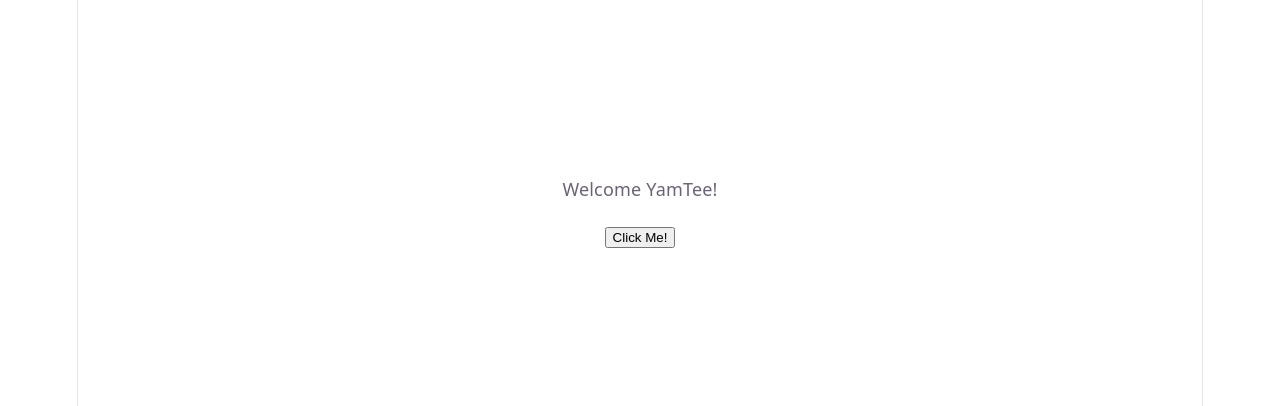
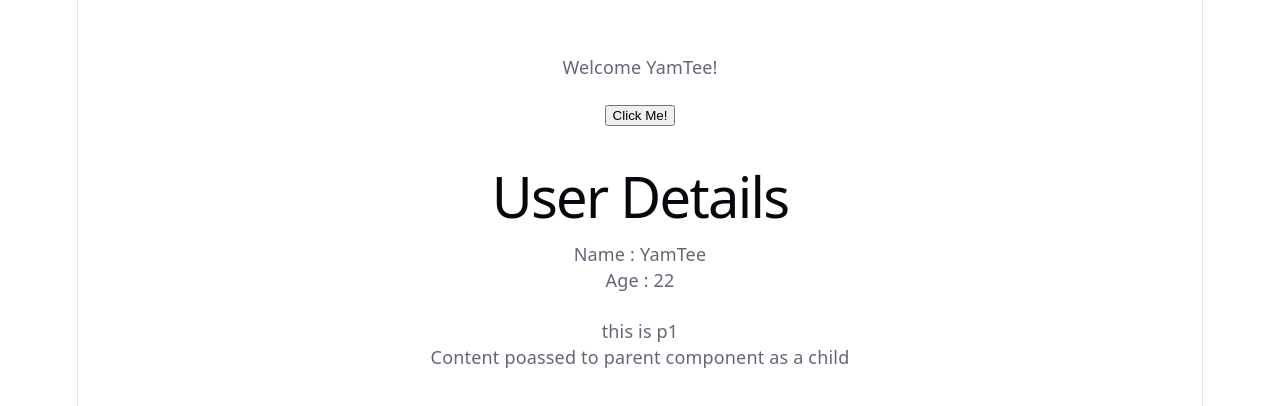
Before and after one commit to YamTee/react_19_tutorials, a React (Vite) app: page / in a window 1280 px wide. Shown: the part 188-594 px from the top of the page. Built offline with nearby package versions, Linux system fonts and the light colour scheme.

Commit message:
until props

```diff
--- a/src/App.jsx
+++ b/src/App.jsx
@@ -1,24 +1,26 @@
-import './App.css'
+import "./App.css";
 import { Welcome } from "./Welcome";
 import Button from "./Button";
-
+import { UserDetails } from "./UserDetails";
+import { ParentComponent } from "./ParentComponent.jsx";
 
 function App() {
-
   return (
     <>
       <section id="center">
-
         <Welcome />
 
         <Button />
 
+        <UserDetails name="YamTee" age={22} />
 
+        <ParentComponent>
+          <p>this is p1</p>
+          <p>Content poassed to parent component as a child</p>
+        </ParentComponent>
       </section>
-
-
     </>
-  )
+  );
 }
 
-export default App
+export default App;
--- a/src/Button.jsx
+++ b/src/Button.jsx
@@ -1,7 +1,7 @@
-import './App.css'
+import "./App.css";
 
-function Button(){
-    return <button className="button">Click Me!</button>
+function Button() {
+  return <button className="button">Click Me!</button>;
 }
 
 export default Button;
--- /dev/null
+++ b/src/ParentComponent.jsx
@@ -0,0 +1,3 @@
+export const ParentComponent = ({ children }) => {
+  return <div>{children}</div>;
+};
--- /dev/null
+++ b/src/UserCard.jsx
@@ -0,0 +1,8 @@
+export const UserCard = ({ name, age }) => {
+  return (
+    <div>
+      <p>Name : {name}</p>
+      <p>Age : {age}</p>
+    </div>
+  );
+};
--- /dev/null
+++ b/src/UserDetails.jsx
@@ -0,0 +1,12 @@
+import "./App.css";
+
+import { UserCard } from "./UserCard";
+
+export const UserDetails = (props) => {
+  return (
+    <div className="card">
+      <h1>User Details</h1>
+      <UserCard {...props} className="card-body" />
+    </div>
+  );
+};
--- a/src/Welcome.jsx
+++ b/src/Welcome.jsx
@@ -1,3 +1,3 @@
 export const Welcome = () => {
-    return <div>Welcome YamTee!</div>
-}
+  return <div>Welcome YamTee!</div>;
+};
```
